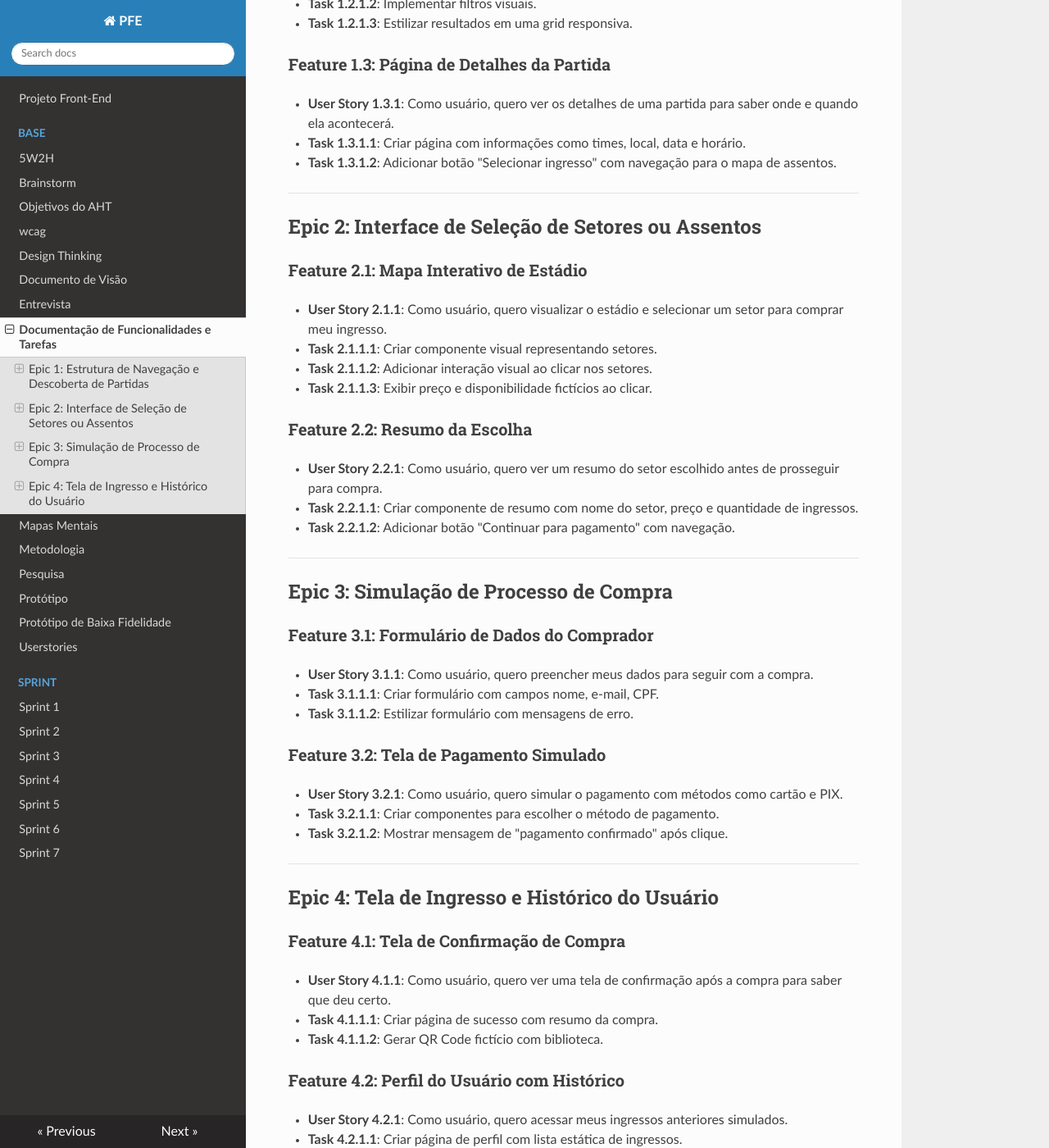
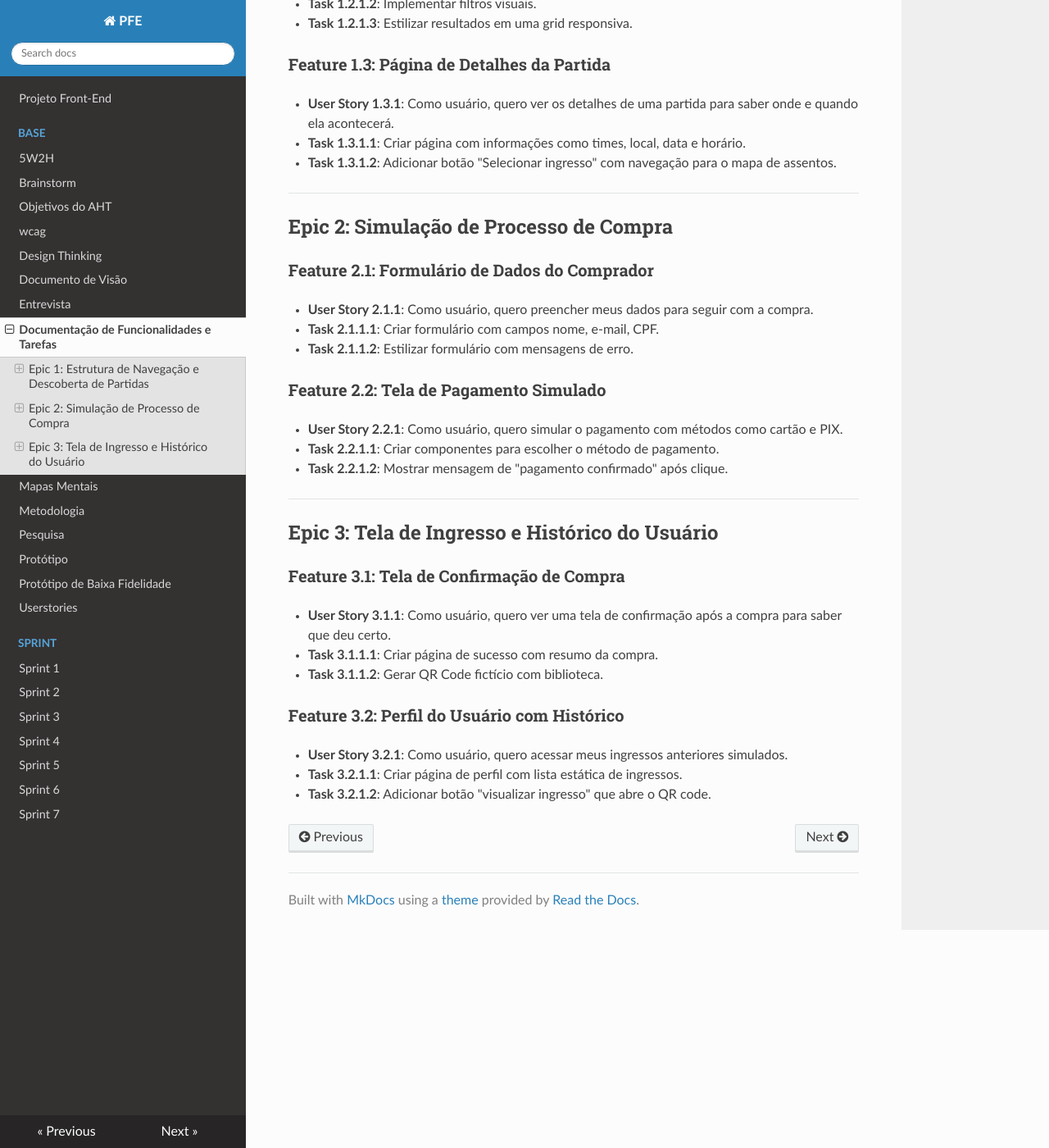
Before and after one commit to Projetos-de-Extensao/PFE_25.1_8001_I, an MkDocs documentation site: the page built from docs/base/epic.md, in a window 1280 px wide and 1400 px high, scrolled down 515 px. Shown: the whole window at 82% size. Built offline with MkDocs 1.6.1, drawn with Linux system fonts in a browser that asks for light colours; nearby versions of some CDN libraries.

Commit message:
Update epic.md

```diff
--- a/docs/base/epic.md
+++ b/docs/base/epic.md
@@ -20,43 +20,28 @@
 
 ---
 
-## Epic 2: Interface de Seleção de Setores ou Assentos
+## Epic 2: Simulação de Processo de Compra
 
-### Feature 2.1: Mapa Interativo de Estádio
-- **User Story 2.1.1**: Como usuário, quero visualizar o estádio e selecionar um setor para comprar meu ingresso.
-  - **Task 2.1.1.1**: Criar componente visual representando setores.
-  - **Task 2.1.1.2**: Adicionar interação visual ao clicar nos setores.
-  - **Task 2.1.1.3**: Exibir preço e disponibilidade fictícios ao clicar.
+### Feature 2.1: Formulário de Dados do Comprador
+- **User Story 2.1.1**: Como usuário, quero preencher meus dados para seguir com a compra.
+  - **Task 2.1.1.1**: Criar formulário com campos nome, e-mail, CPF.
+  - **Task 2.1.1.2**: Estilizar formulário com mensagens de erro.
 
-### Feature 2.2: Resumo da Escolha
-- **User Story 2.2.1**: Como usuário, quero ver um resumo do setor escolhido antes de prosseguir para compra.
-  - **Task 2.2.1.1**: Criar componente de resumo com nome do setor, preço e quantidade de ingressos.
-  - **Task 2.2.1.2**: Adicionar botão "Continuar para pagamento" com navegação.
+### Feature 2.2: Tela de Pagamento Simulado
+- **User Story 2.2.1**: Como usuário, quero simular o pagamento com métodos como cartão e PIX.
+  - **Task 2.2.1.1**: Criar componentes para escolher o método de pagamento.
+  - **Task 2.2.1.2**: Mostrar mensagem de "pagamento confirmado" após clique.
 
 ---
 
-## Epic 3: Simulação de Processo de Compra
+## Epic 3: Tela de Ingresso e Histórico do Usuário
 
-### Feature 3.1: Formulário de Dados do Comprador
-- **User Story 3.1.1**: Como usuário, quero preencher meus dados para seguir com a compra.
-  - **Task 3.1.1.1**: Criar formulário com campos nome, e-mail, CPF.
-  - **Task 3.1.1.2**: Estilizar formulário com mensagens de erro.
+### Feature 3.1: Tela de Confirmação de Compra
+- **User Story 3.1.1**: Como usuário, quero ver uma tela de confirmação após a compra para saber que deu certo.
+  - **Task 3.1.1.1**: Criar página de sucesso com resumo da compra.
+  - **Task 3.1.1.2**: Gerar QR Code fictício com biblioteca.
 
-### Feature 3.2: Tela de Pagamento Simulado
-- **User Story 3.2.1**: Como usuário, quero simular o pagamento com métodos como cartão e PIX.
-  - **Task 3.2.1.1**: Criar componentes para escolher o método de pagamento.
-  - **Task 3.2.1.2**: Mostrar mensagem de "pagamento confirmado" após clique.
-
----
-
-## Epic 4: Tela de Ingresso e Histórico do Usuário
-
-### Feature 4.1: Tela de Confirmação de Compra
-- **User Story 4.1.1**: Como usuário, quero ver uma tela de confirmação após a compra para saber que deu certo.
-  - **Task 4.1.1.1**: Criar página de sucesso com resumo da compra.
-  - **Task 4.1.1.2**: Gerar QR Code fictício com biblioteca.
-
-### Feature 4.2: Perfil do Usuário com Histórico
-- **User Story 4.2.1**: Como usuário, quero acessar meus ingressos anteriores simulados.
-  - **Task 4.2.1.1**: Criar página de perfil com lista estática de ingressos.
-  - **Task 4.2.1.2**: Adicionar botão "visualizar ingresso" que abre o QR code.
+### Feature 3.2: Perfil do Usuário com Histórico
+- **User Story 3.2.1**: Como usuário, quero acessar meus ingressos anteriores simulados.
+  - **Task 3.2.1.1**: Criar página de perfil com lista estática de ingressos.
+  - **Task 3.2.1.2**: Adicionar botão "visualizar ingresso" que abre o QR code.
```
